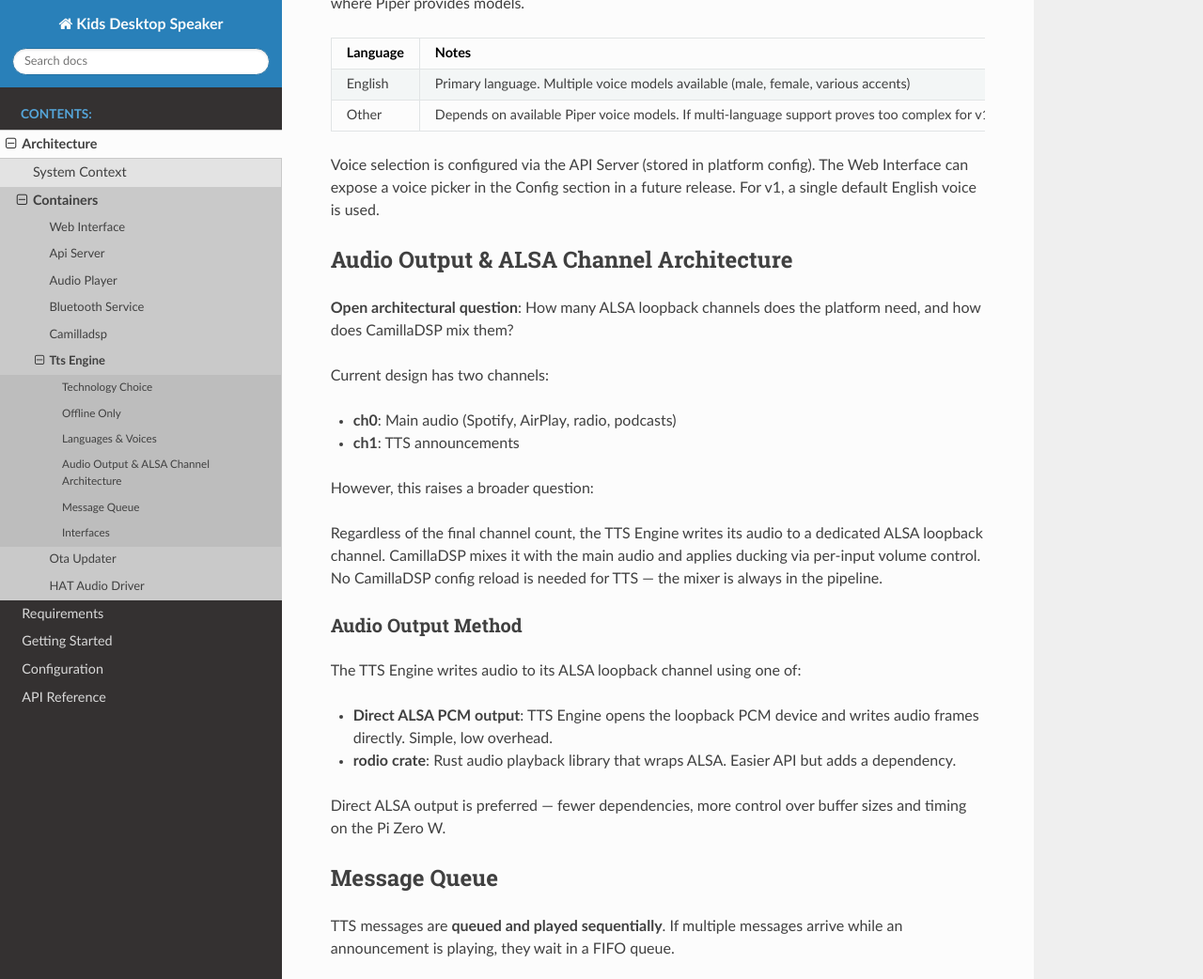
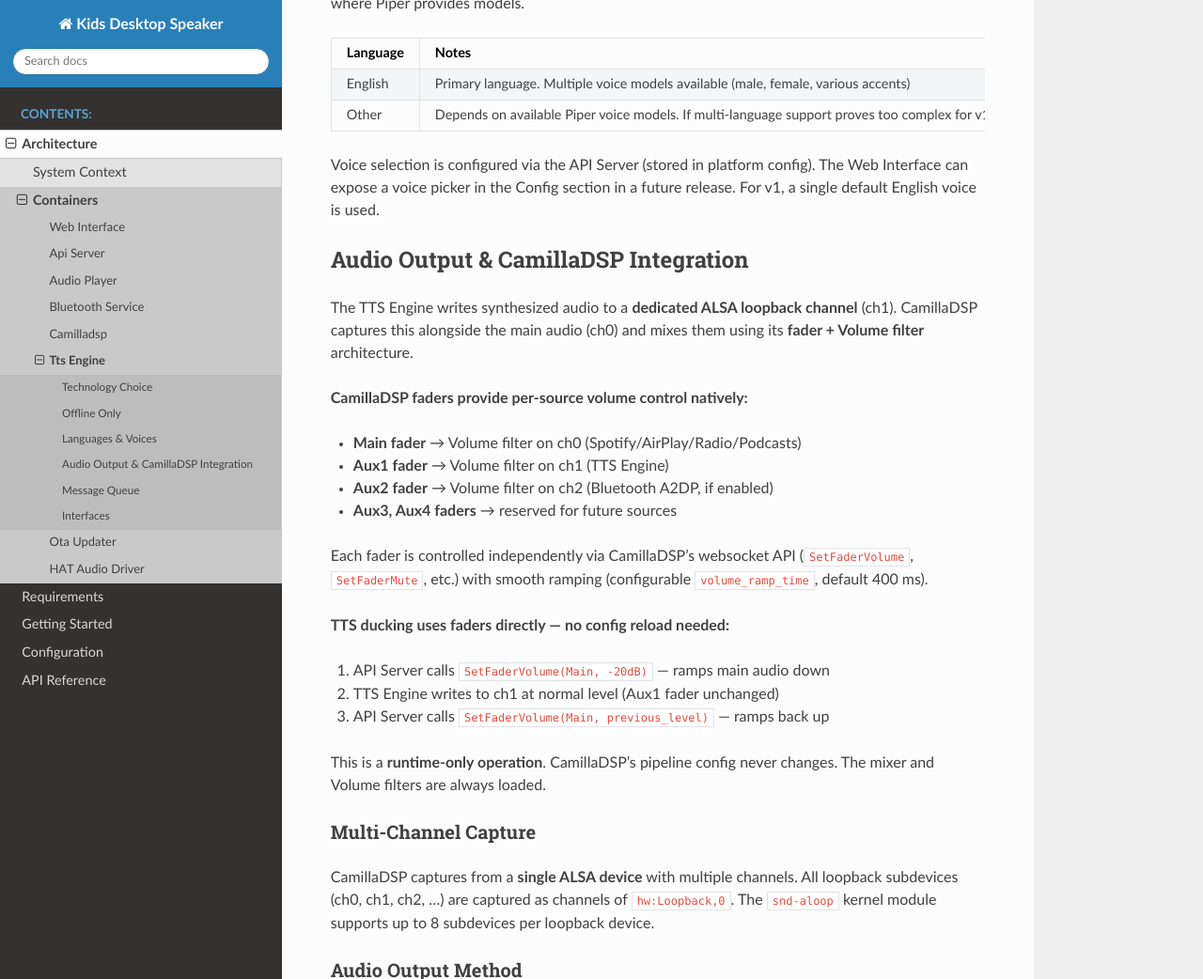
Before and after one commit to LydByDissing/kids-desktop-speaker, a Sphinx documentation site: the page built from docs/source/architecture/tts-engine/index.rst, in a window 1280 px wide and 1400 px high, scrolled down 1088 px, cut to the strip 0-1042 px from the top of the window. Shown: the whole strip at 94% size. Built offline with Sphinx 7.4.7 and the Read the Docs theme 3.1.0, drawn with Linux system fonts in a browser that asks for light colours.

Commit message:
docs: CamillaDSP fader architecture — confirmed per-source volume control
Research findings from CamillaDSP v4.1.3 source + websocket API docs:

- CamillaDSP has 5 independent faders: Main + Aux1-Aux4
- Each fader controlled via websocket: SetFaderVolume, SetFaderMute, etc.
- Volume filters in pipeline can be assigned to any Aux fader
- Per-source volume without config reload — pure runtime operation
- TTS ducking: lower Main fader, TTS plays on Aux1 at normal level
- Smooth ramping (400ms default) on all volume changes
- Bluetooth capture supported natively (BlueZ, v2.0+)
- Multi-channel capture from single ALSA device (hw:Loopback,0)
- snd-aloop supports up to 8 subdevices per loopback device

Updated docs:
- CamillaDSP: fader architecture, Volume filter pipeline, websocket API
  commands, per-source volume diagram, multi-channel capture options
- TTS Engine: fader-based ducking (replaces mixer-based approach),
  updated queue processing diagram
- Audio Player: CamillaDSP interface updated to WebSocket
- OTA Updater: note that OS choice determines OTA mechanism

Open question (KDS-vdp): Can CamillaDSP capture 6+ channels from
hw:Loopback,0 with different sources on different subdevices?
Needs testing on real hardware.

```diff
--- a/docs/source/architecture/audio-player/index.rst
+++ b/docs/source/architecture/audio-player/index.rst
@@ -238,8 +238,8 @@ Interfaces
      - Internal (Rust IPC)
      - Receives playback commands, reports state changes
    * - CamillaDSP
-     - TCP (CamillaDSP API)
-     - Volume control, fade transitions, source routing
+     - WebSocket (CamillaDSP API)
+     - Fader volume, mute, fade transitions via SetFaderVolume/SetFaderMute
    * - ALSA loopback
      - ALSA PCM
      - Sources write audio here; CamillaDSP reads from it
--- a/docs/source/architecture/tts-engine/index.rst
+++ b/docs/source/architecture/tts-engine/index.rst
@@ -65,64 +65,50 @@ Voice selection is configured via the API Server (stored in platform config).
 The Web Interface can expose a voice picker in the Config section in a future
 release. For v1, a single default English voice is used.
 
-Audio Output & ALSA Channel Architecture
+Audio Output & CamillaDSP Integration
 -----------------------------------------
 
-**Open architectural question**: How many ALSA loopback channels does the
-platform need, and how does CamillaDSP mix them?
+The TTS Engine writes synthesized audio to a **dedicated ALSA loopback
+channel** (ch1). CamillaDSP captures this alongside the main audio (ch0)
+and mixes them using its **fader + Volume filter** architecture.
 
-Current design has two channels:
+**CamillaDSP faders provide per-source volume control natively:**
 
-- **ch0**: Main audio (Spotify, AirPlay, radio, podcasts)
-- **ch1**: TTS announcements
+- **Main fader** → Volume filter on ch0 (Spotify/AirPlay/Radio/Podcasts)
+- **Aux1 fader** → Volume filter on ch1 (TTS Engine)
+- **Aux2 fader** → Volume filter on ch2 (Bluetooth A2DP, if enabled)
+- **Aux3, Aux4 faders** → reserved for future sources
 
-However, this raises a broader question:
+Each fader is controlled independently via CamillaDSP's websocket API
+(``SetFaderVolume``, ``SetFaderMute``, etc.) with smooth ramping
+(configurable ``volume_ramp_time``, default 400 ms).
+
+**TTS ducking uses faders directly — no config reload needed:**
+
+1. API Server calls ``SetFaderVolume(Main, -20dB)`` — ramps main audio down
+2. TTS Engine writes to ch1 at normal level (Aux1 fader unchanged)
+3. API Server calls ``SetFaderVolume(Main, previous_level)`` — ramps back up
+
+This is a **runtime-only operation**. CamillaDSP's pipeline config never
+changes. The mixer and Volume filters are always loaded.
+
+Multi-Channel Capture
+~~~~~~~~~~~~~~~~~~~~~
+
+CamillaDSP captures from a **single ALSA device** with multiple channels.
+All loopback subdevices (ch0, ch1, ch2, …) are captured as channels of
+``hw:Loopback,0``. The ``snd-aloop`` kernel module supports up to 8
+subdevices per loopback device.
 
 .. todo::
 
-   **Investigation needed — ALSA channel architecture**:
+   **Test needed**: Verify CamillaDSP can capture 6+ channels from
+   ``hw:Loopback,0`` with different sources writing to different subdevices
+   simultaneously. If this works, the architecture is confirmed. If not,
+   we need an ALSA plugin (``.asoundrc`` ``multi``/``route`` plugin) to
+   combine subdevices, or the `alsa_cdsp`_ plugin.
 
-   Should **each audio source get its own ALSA loopback channel**, with
-   CamillaDSP mixing them? For example:
-
-   - ch0: Spotify Connect (librespot)
-   - ch1: AirPlay receiver
-   - ch2: MPD (radio / podcasts)
-   - ch3: TTS Engine
-   - ch4: (future: Bluetooth A2DP, line-in, etc.)
-
-   **Benefits of per-source channels**:
-
-   - CamillaDSP mixer can control per-source volume independently
-   - No need for the Audio Player to stop/pause sources on switch — just
-     mute the old channel and unmute the new one in CamillaDSP
-   - TTS ducking becomes natural: duck all channels except TTS
-   - Source switching via CamillaDSP mixer API rather than ALSA-level stop/start
-   - Cleaner separation; easier to add sources later
-
-   **Concerns**:
-
-   - How many loopback channels can CamillaDSP's mixer handle?
-   - Does the CamillaDSP API support per-channel volume control at runtime?
-   - Do we need to extend CamillaDSP's mixer capabilities?
-   - ALSA loopback device has a limited number of channels (typically 8 substreams
-     per device; may need multiple loopback devices)
-   - Pi Zero W CPU impact of a more complex CamillaDSP pipeline
-
-   **Action items**:
-
-   - Investigate CamillaDSP mixer capabilities and API for per-input volume
-   - Investigate ALSA loopback channel limits on Pi Zero W
-   - Determine if CamillaDSP needs patching/extending for our use case
-   - Prototype a multi-channel CamillaDSP config
-
-   If per-source channels work, this simplifies the Audio Player significantly
-   and makes source switching, ducking, and future expansion much cleaner.
-
-Regardless of the final channel count, the TTS Engine writes its audio to a
-dedicated ALSA loopback channel. CamillaDSP mixes it with the main audio and
-applies ducking via per-input volume control. No CamillaDSP config reload is
-needed for TTS — the mixer is always in the pipeline.
+   .. _alsa_cdsp: https://github.com/scripple/alsa_cdsp
 
 Audio Output Method
 ~~~~~~~~~~~~~~~~~~~
@@ -160,16 +146,20 @@ arrive while an announcement is playing, they wait in a FIFO queue.
    note over queue: [Dinner is ready!, Time for bed!]
 
    queue -> tts : dequeue("Dinner is ready!")
-   api -> cdsp : duck ch0 (main audio)
-   tts -> tts : synthesize → write to ALSA loopback ch3
+   api -> cdsp : SetFaderVolume(Main, -20dB)
+   cdsp -> cdsp : Ramp main audio down (400ms)
+   tts -> tts : synthesize → write to ALSA loopback ch1
    tts -> queue : playback complete
-   api -> cdsp : restore ch0 volume
+   api -> cdsp : SetFaderVolume(Main, previous_level)
+   cdsp -> cdsp : Ramp main audio back up (400ms)
 
    queue -> tts : dequeue("Time for bed!")
-   api -> cdsp : duck ch0
-   tts -> tts : synthesize → write to ALSA loopback ch3
+   api -> cdsp : SetFaderVolume(Main, -20dB)
+   cdsp -> cdsp : Ramp main audio down (400ms)
+   tts -> tts : synthesize → write to ALSA loopback ch1
    tts -> queue : playback complete
-   api -> cdsp : restore ch0 volume
+   api -> cdsp : SetFaderVolume(Main, previous_level)
+   cdsp -> cdsp : Ramp main audio back up (400ms)
 
    note over queue: empty
 
```
Also changed, not shown: docs/source/architecture/camilladsp/index.rst (+204 -77 lines), docs/source/architecture/ota-updater/index.rst (+6 -1 lines), 1 other file.
